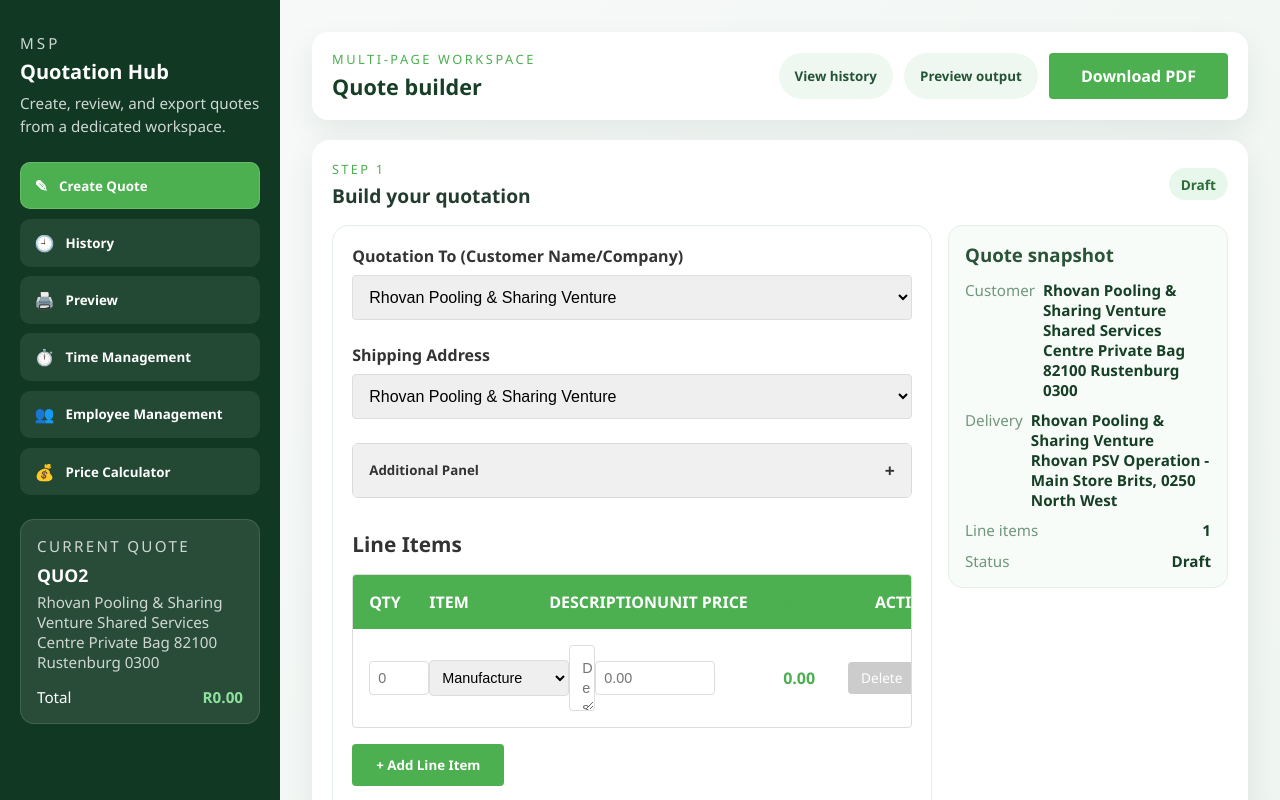
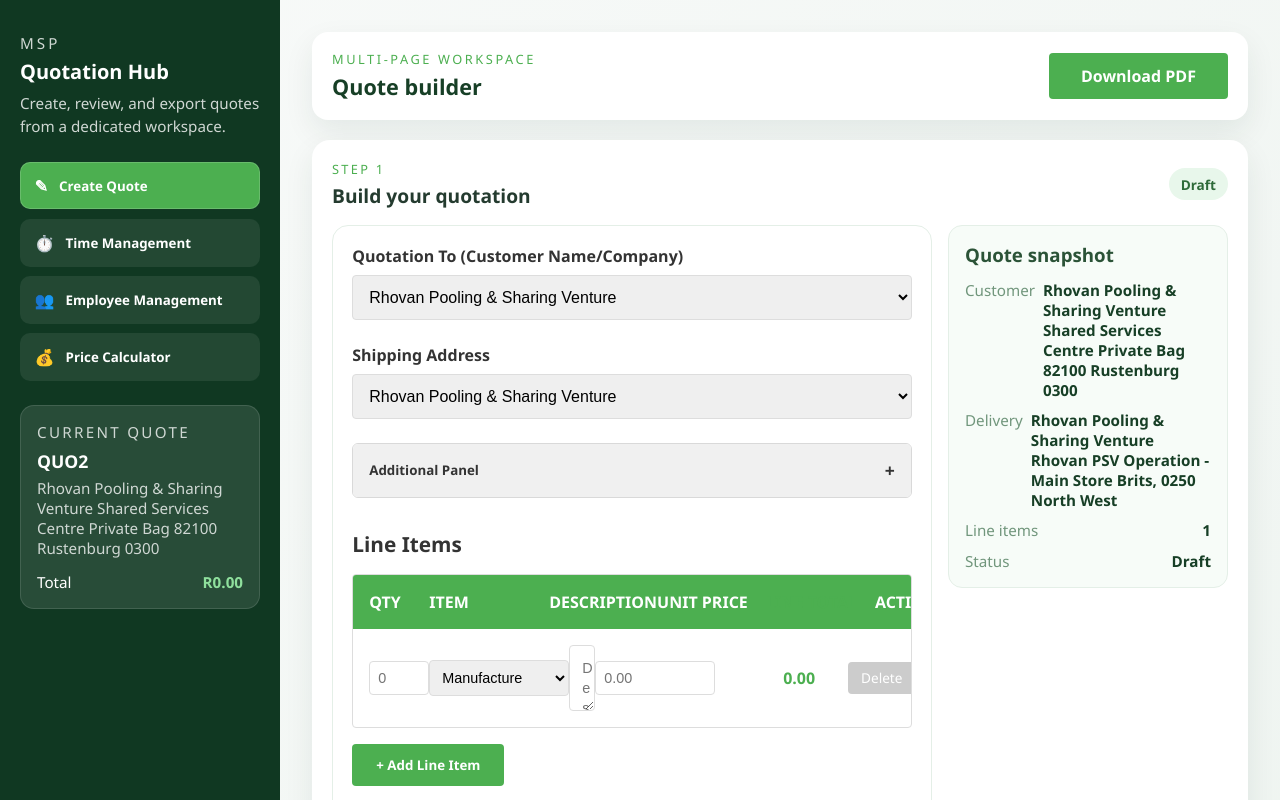
Before and after one commit to kayloshai/msp-quotation-generator, a React (Vite) app: page / in a window 1280 px wide. Shown: the top 800 px of the page. Built offline with nearby package versions, Linux system fonts and the light colour scheme.

Commit message:
Hide history and preview buttons for later development

```diff
--- a/src/App.jsx
+++ b/src/App.jsx
@@ -988,22 +988,22 @@ function App() {
             <span className="nav-icon">✎</span>
             Create Quote
           </button>
-          <button
+          {/* <button
             type="button"
             className={`nav-item ${activePage === 'history' ? 'active' : ''}`}
             onClick={() => setActivePage('history')}
           >
             <span className="nav-icon">🕘</span>
             History
-          </button>
-          <button
+          </button> */}
+          {/* <button
             type="button"
             className={`nav-item ${activePage === 'preview' ? 'active' : ''}`}
             onClick={() => setActivePage('preview')}
           >
             <span className="nav-icon">🖨️</span>
             Preview
-          </button>
+          </button> */}
           <button
             type="button"
             className={`nav-item ${activePage === 'time-management' ? 'active' : ''}`}
@@ -1048,12 +1048,12 @@ function App() {
             <h1>{activePage === 'builder' ? 'Quote builder' : activePage === 'history' ? 'Quotation history' : activePage === 'time-management' ? 'Time management' : activePage === 'employee-management' ? 'Employee management' : activePage === 'price-calculator' ? 'Price calculator' : 'PDF preview'}</h1>
           </div>
           <div className="header-actions">
-            <button type="button" className="btn-secondary" onClick={() => setActivePage('history')}>
+            {/* <button type="button" className="btn-secondary" onClick={() => setActivePage('history')}>
               View history
-            </button>
-            <button type="button" className="btn-secondary" onClick={() => setActivePage('preview')}>
+            </button> */}
+            {/* <button type="button" className="btn-secondary" onClick={() => setActivePage('preview')}>
               Preview output
-            </button>
+            </button> */}
             {(activePage === 'builder' || activePage === 'preview') && (
               <button className="btn-generate" onClick={handleHeaderExport}>
                 Download PDF
```
